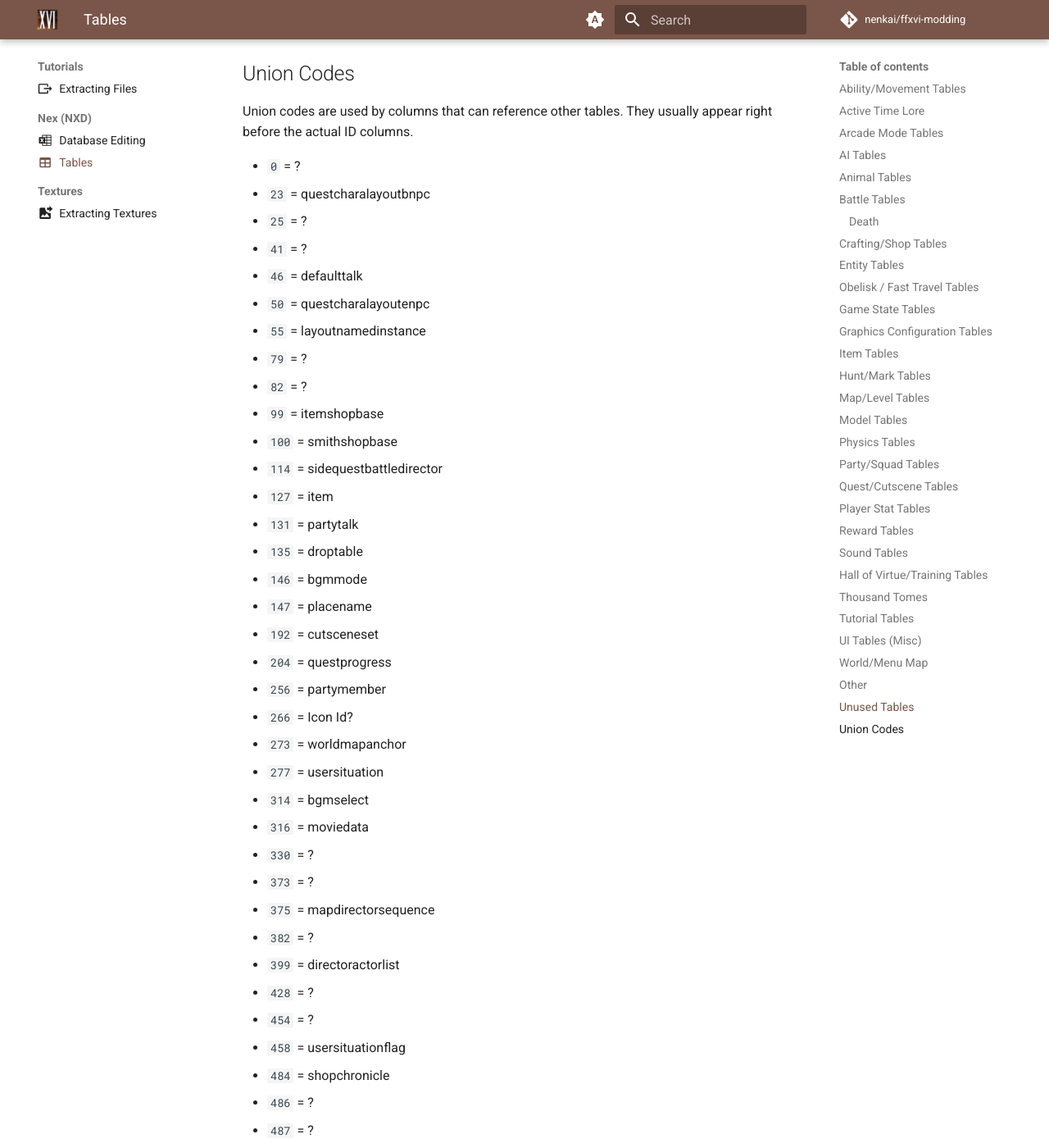
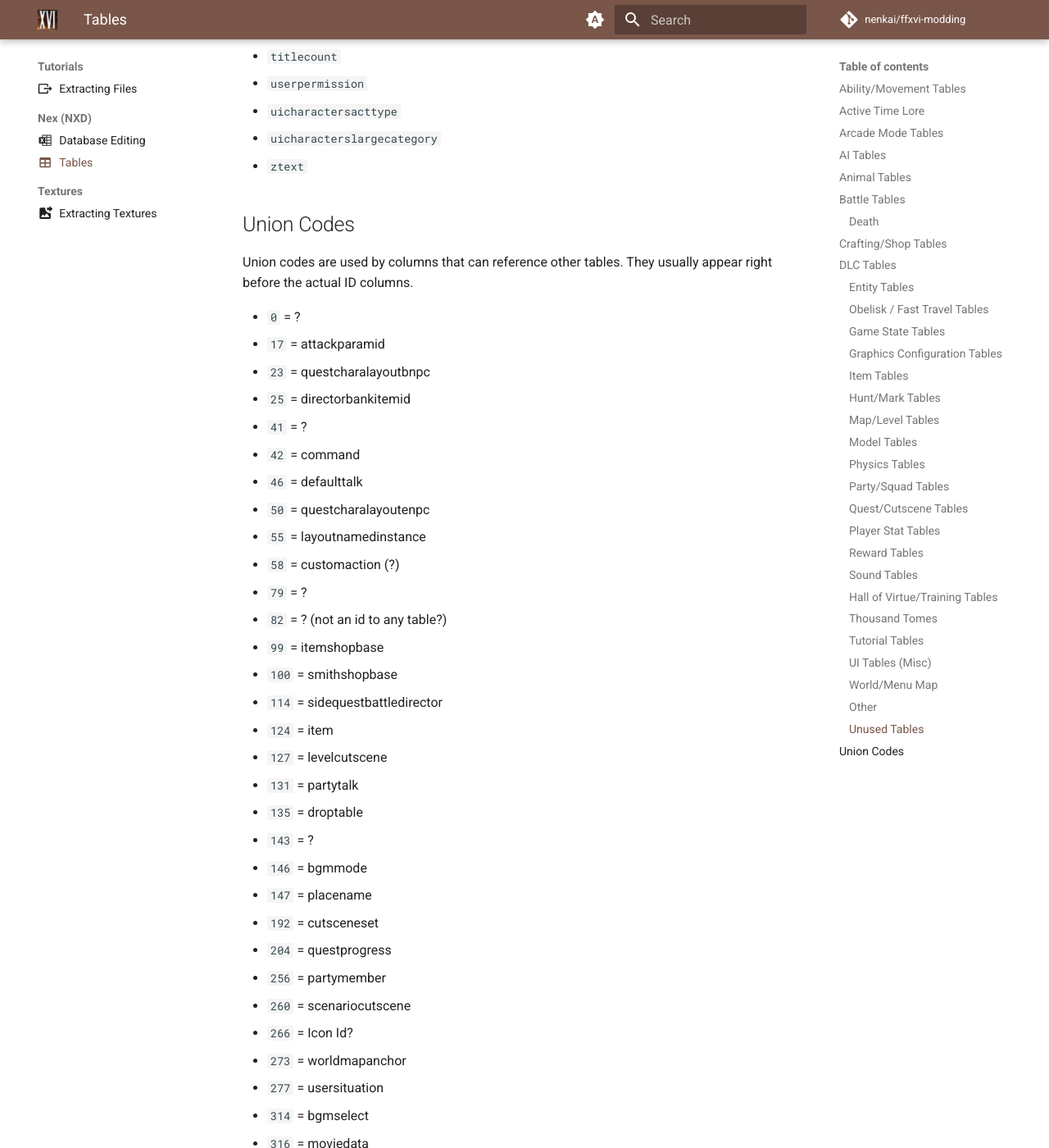
Before and after one commit to Nenkai/ffxvi-modding, an MkDocs documentation site: the page built from docs/tutorials/nex/tables.md, in a window 1280 px wide and 1400 px high, scrolled down 10103 px. Shown: the whole window at 82% size. Built offline with MkDocs 1.6.1 and Material for MkDocs 9.7.7, drawn with Linux system fonts in a browser that asks for light colours; comment, search, counter and statistics services are not loaded; some of the changed text lies outside the part shown.

Commit message:
nex: table doc

```diff
--- a/docs/tutorials/nex/tables.md
+++ b/docs/tutorials/nex/tables.md
@@ -87,12 +87,17 @@
 * `smithshopbase`
 * `stageshopbase`
 
+## DLC Tables
+* `dlcitem` - Defines DLC & Claimable Items
+* `dlcentitlement`
+* `patchdlcversion`
+
 ### Entity Tables
 
 * `actorbase`
 * `bnpcbase`
 * `enpcbase`
-* `weaponbase`
+* `weaponbase` - Defines weapon models
 * `gimmickbase`
 * `stagesetbase`
 * `nullactorbase`
@@ -189,6 +194,7 @@
 * `colorcoordinate`
 * `eid`
 * `eyecolor`
+* `footwetness` - Points to additional parts in each model (.mdl) file
 * `haircolor`
 * `model` - Defines models in the game, usually pointed to by entity tables
 * `modelcoordinate` - Coordinates/links models into their respective parts (body/face/head) & more.
@@ -317,61 +322,73 @@
 Union codes are used by columns that can reference other tables. They usually appear right before the actual ID columns.
 
 * `0` = ?
+* `17` = attackparamid
 * `23` = questcharalayoutbnpc
-* `25` = ?
+* `25` = directorbankitemid
 * `41` = ?
+* `42` = command
 * `46` = defaulttalk
 * `50` = questcharalayoutenpc
 * `55` = layoutnamedinstance
+* `58` = customaction (?)
 * `79` = ?
-* `82` = ?
+* `82` = ? (not an id to any table?)
 * `99` = itemshopbase
 * `100` = smithshopbase
 * `114` = sidequestbattledirector
-* `127` = item
+* `124` = item
+* `127` = levelcutscene
 * `131` = partytalk
 * `135` = droptable
+* `143` = ?
 * `146` = bgmmode
 * `147` = placename
 * `192` = cutsceneset
 * `204` = questprogress
 * `256` = partymember
+* `260` = scenariocutscene
 * `266` = Icon Id?
 * `273` = worldmapanchor
 * `277` = usersituation
 * `314` = bgmselect
 * `316` = moviedata
+* `317` = gamemap
 * `330` = ?
+* `359` = missionbattledirector
 * `373` = ?
 * `375` = mapdirectorsequence
 * `382` = ?
 * `399` = directoractorlist
+* `403` = behaviormovesequence (or behaviormoveset)
 * `428` = ?
-* `454` = ?
+* `454` = directorchangebgmparam
 * `458` = usersituationflag
 * `484` = shopchronicle
 * `486` = ?
 * `487` = ?
 * `488` = shoppastsight
 * `491` = ?
-* `494` = ?
+* `494` = battleblockdirector
 * `502` = stageshopbase
 * `517` = ?
 * `523` = shoplore
 * `528` = ?
+* `530` = ?
 * `545` = ?
-* `557` = ?
+* `557` = directorcondition
 * `577` = ?
 * `568` = directoractormonitor
 * `649` = ?
-* `655` = ?
+* `655` = mapdirectorsequence
 * `664` = captionfreeword
 * `719` = shopmythril
 * `818` = shopfixedpaletteexit
 * `831` = cutsceneconnect
+* `841` = questcutscene
 * `845` = maindefaulttalksequence
 * `846` = questdefaulttalksequence
 * `847` = questsimpleventsequence
+* `854` = behavioreventdirector
 * `856` = simpleevent
 * `889` = ?
 * `935` = directormovecustomspeedparam
```
Also changed, not shown: other parts of docs/tutorials/nex/tables.md (+2 -2 lines).
